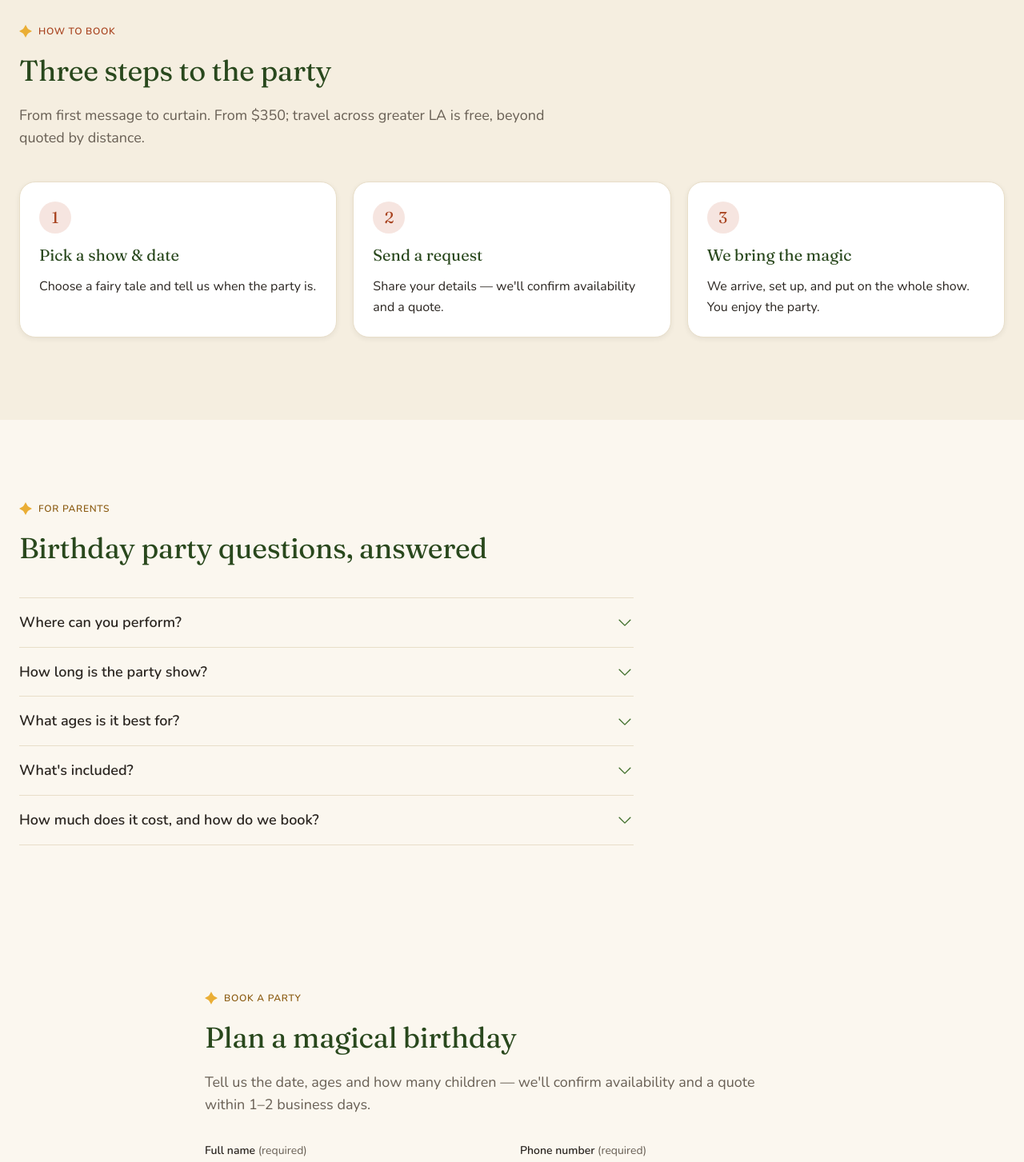
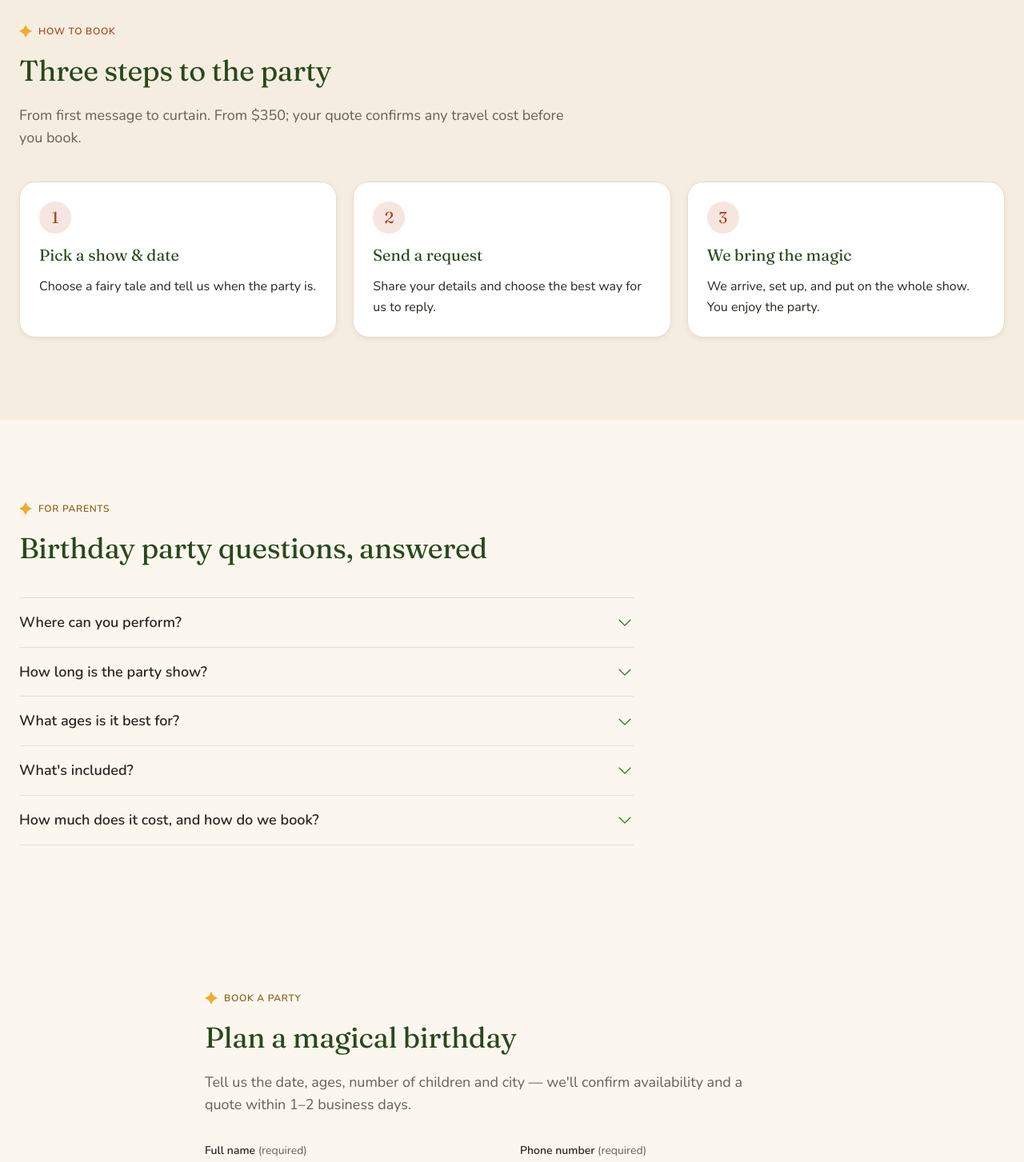
Before and after one commit to Tureckiy-zart/Fairy-Tale-Theater, a Next.js app: page /birthdays in a window 1280 px wide. Shown: the part 3440-4893 px from the top of the page at 80% size. Built offline with nearby package versions, Linux system fonts and the light colour scheme.

Commit message:
fix: align birthday travel and reply copy

```diff
--- a/app/birthdays/page.tsx
+++ b/app/birthdays/page.tsx
@@ -1,10 +1,7 @@
 // Birthdays (/birthdays) — B2C landing, SITE_STRUCTURE_AND_BLOCKS.md §4.3. Block
-// order: hero ("a magical party without the hassle") → what's included → popular party
-// shows (→ /shows) → "from $350" → how to book → FAQ (Accordion + FAQPage) → LeadForm
-// + BookingCTABand. Birthday Parties line accent = coral (§12). "A real theater show,
-// not just an entertainer" is real positioning (02_POSITIONING); copy is final.
-// Photos render the marked placeholder treatment (Phase 4 [ASSET]). Travel: free across
-// the greater LA area, quoted by distance beyond — NO dollar amounts. metadata via lib/seo.
+// order: hero → what's included → popular party shows → from $350 → how to book →
+// FAQ → LeadForm + BookingCTABand. Birthday Parties line accent = coral (§12).
+// Travel is confirmed in each custom quote; no fixed surcharge or blanket free radius.
 import type { Metadata } from "next";
 import Image from "next/image";
 import { buildMetadata } from "@/lib/seo";
@@ -24,12 +21,12 @@ import { BookingCTABand } from "@/components/shell/BookingCTABand";
 import { ShowCardGrid } from "@/components/blocks/ShowCardGrid";
 import { FaqSection } from "@/components/blocks/FaqSection";
 import { FEATURED_SHOWS } from "@/lib/shows";
-import { FACTS } from "@/lib/site";
+import { AREAS, FACTS } from "@/lib/site";
 
 export const metadata: Metadata = buildMetadata({
   title: "Birthday Parties",
   description:
-    `A real costumed fairy-tale show for the birthday child — magic that comes to your home or venue, no hassle. Professional troupe, interactive play, ${FACTS.ages.toLowerCase()}. ${FACTS.priceFromCap}.`,
+    `A real costumed fairy-tale show for the birthday child — magic that comes to your home or venue, no hassle. Professional troupe, interactive play, ${FACTS.ages.toLowerCase()}. ${FACTS.priceFromCap}. Serving Southern California and farther California locations by request.`,
   path: "/birthdays",
 });
 
@@ -43,13 +40,10 @@ const INCLUDED = [
 
 const STEPS: { n: string; title: string; body: string }[] = [
   { n: "1", title: "Pick a show & date", body: "Choose a fairy tale and tell us when the party is." },
-  { n: "2", title: "Send a request", body: "Share your details — we'll confirm availability and a quote." },
+  { n: "2", title: "Send a request", body: "Share your details and choose the best way for us to reply." },
   { n: "3", title: "We bring the magic", body: "We arrive, set up, and put on the whole show. You enjoy the party." },
 ];
 
-// The birthday child's special moments — worded as availability, never mandatory
-// (OWNER_ANSWERS_DECISION_RECORD §1: birthday personalization). The child can join in
-// "if they'd like"; touches happen "to suit" the child and show.
 const BIRTHDAY_MOMENTS: { title: string; body: string }[] = [
   {
     title: "Greeted by name",
@@ -92,14 +86,13 @@ const FAQ: QA[] = [
   {
     question: "How much does it cost, and how do we book?",
     answer:
-      `${FACTS.priceFromCap}; we confirm your custom quote when you book. Travel is free across the greater Los Angeles area and quoted by distance beyond that. Send a request with your date, or give us a call, and we'll confirm availability.`,
+      `${FACTS.priceFromCap}; we confirm your custom quote when you book. We're based in ${AREAS.base}, serve ${AREAS.region}, and travel farther across California by request. Send your date and city, choose how you'd like us to reply, and we'll confirm availability and any travel cost.`,
   },
 ];
 
 export default function BirthdaysPage() {
   return (
     <SiteShell activeHref="/birthdays">
-      {/* Hero — a magical party without the hassle */}
       <Container className="pb-12 pt-10 md:flex md:min-h-[calc(100svh-4rem)] md:flex-col md:pb-16 md:pt-14">
         <Breadcrumb
           items={[
@@ -126,7 +119,6 @@ export default function BirthdaysPage() {
               </Button>
             </div>
           </div>
-          {/* Birthday party photo — operator-supplied. */}
           <div className="relative aspect-4/3 overflow-hidden rounded-2xl border border-border-soft shadow-md">
             <Image
               src="/images/birthday-party.jpg"
@@ -140,7 +132,6 @@ export default function BirthdaysPage() {
         </div>
       </Container>
 
-      {/* What's included */}
       <Section tone="surface">
         <div className="grid gap-10 lg:grid-cols-2">
           <div>
@@ -173,7 +164,6 @@ export default function BirthdaysPage() {
         </div>
       </Section>
 
-      {/* The birthday child's special moments (availability-worded — never mandatory) */}
       <Section>
         <SectionHeader
           accent="coral"
@@ -198,7 +188,6 @@ export default function BirthdaysPage() {
         </p>
       </Section>
 
-      {/* Popular party shows → /shows */}
       <Section>
         <SectionHeader
           as="h2"
@@ -217,7 +206,6 @@ export default function BirthdaysPage() {
         </div>
       </Section>
 
-      {/* How to book */}
       <Section tone="surface">
         <SectionHeader
           as="h2"
@@ -225,7 +213,7 @@ export default function BirthdaysPage() {
           eyebrow="How to book"
           marker={<SparkStar size={16} />}
           title="Three steps to the party"
-          subtitle={`From first message to curtain. ${FACTS.priceFromCap}; travel across greater LA is free, beyond quoted by distance.`}
+          subtitle={`From first message to curtain. ${FACTS.priceFromCap}; your quote confirms any travel cost before you book.`}
         />
         <div className="mt-10 grid gap-5 sm:grid-cols-3">
           {STEPS.map((s) => (
@@ -243,18 +231,16 @@ export default function BirthdaysPage() {
         </div>
       </Section>
 
-      {/* FAQ */}
       <FaqSection items={FAQ} eyebrow="For parents" title="Birthday party questions, answered" />
 
-      {/* Lead capture */}
       <LeadForm
         eyebrow="Book a party"
         heading="Plan a magical birthday"
-        sub="Tell us the date, ages and how many children — we'll confirm availability and a quote within 1–2 business days."
+        sub="Tell us the date, ages, number of children and city — we'll confirm availability and a quote within 1–2 business days."
       />
       <BookingCTABand
         heading="Ready to book the party?"
-        sub={`A real theater show for the birthday child, ${FACTS.priceFrom}. Send a request or give us a call.`}
+        sub={`A real theater show for the birthday child, ${FACTS.priceFrom}. Send a request and choose how you'd like us to reply.`}
       />
     </SiteShell>
   );
```
